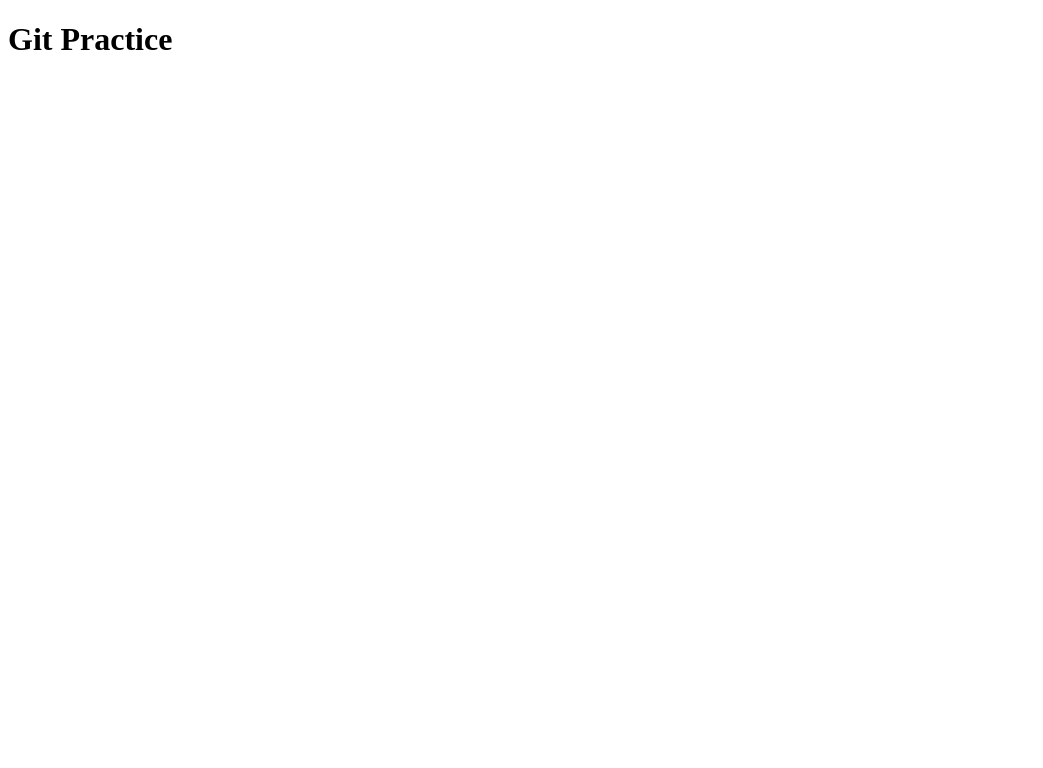
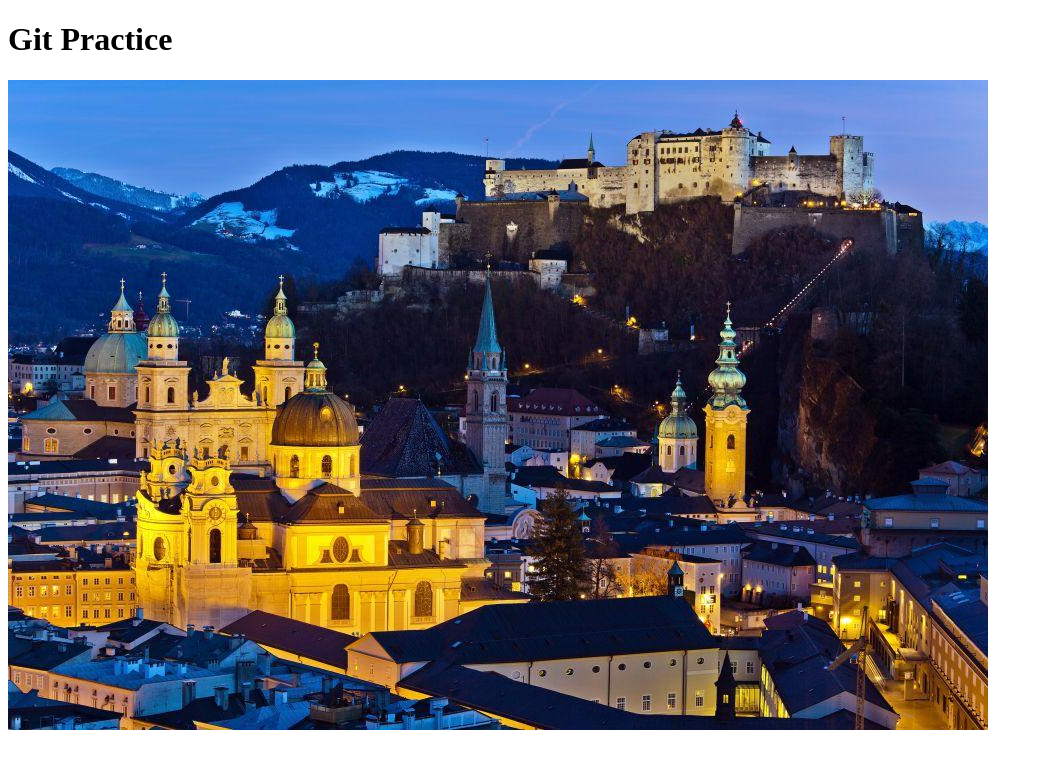
Before and after one commit to viei0628/git-101, a plain HTML site: page index.html in a window 1280 px wide. Shown: the whole page, without its empty margins (0-1043 px from the left). Drawn offline with Linux system fonts and the light colour scheme.

Commit message:
Added image

```diff
--- a/index.html
+++ b/index.html
@@ -5,5 +5,6 @@
 </head>
 <body>
   <h1>Git Practice</h1>
+  <img src="images/Austria7.jpg" alt="">
 </body>
 </html>
```
Also changed, not shown: images/Austria7.jpg (added).
